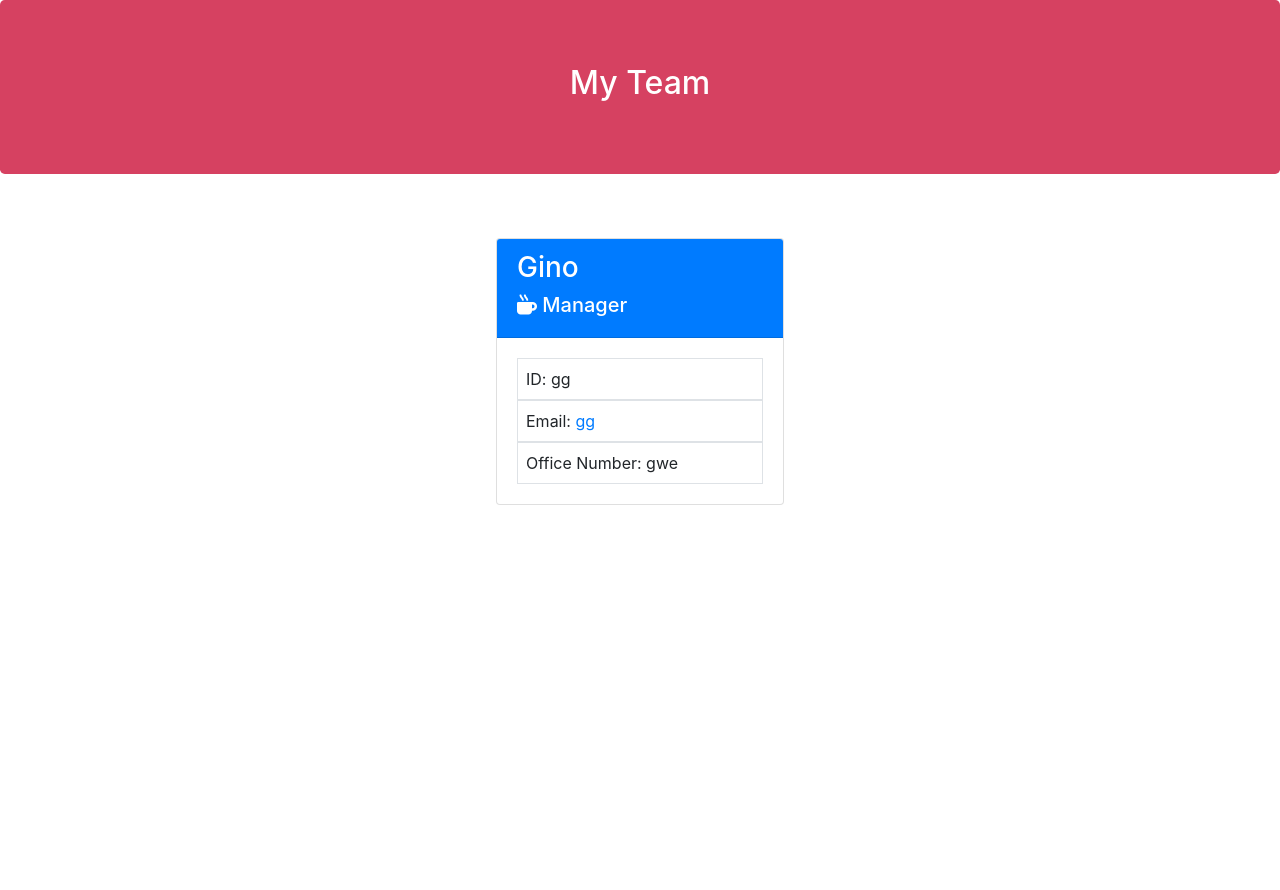
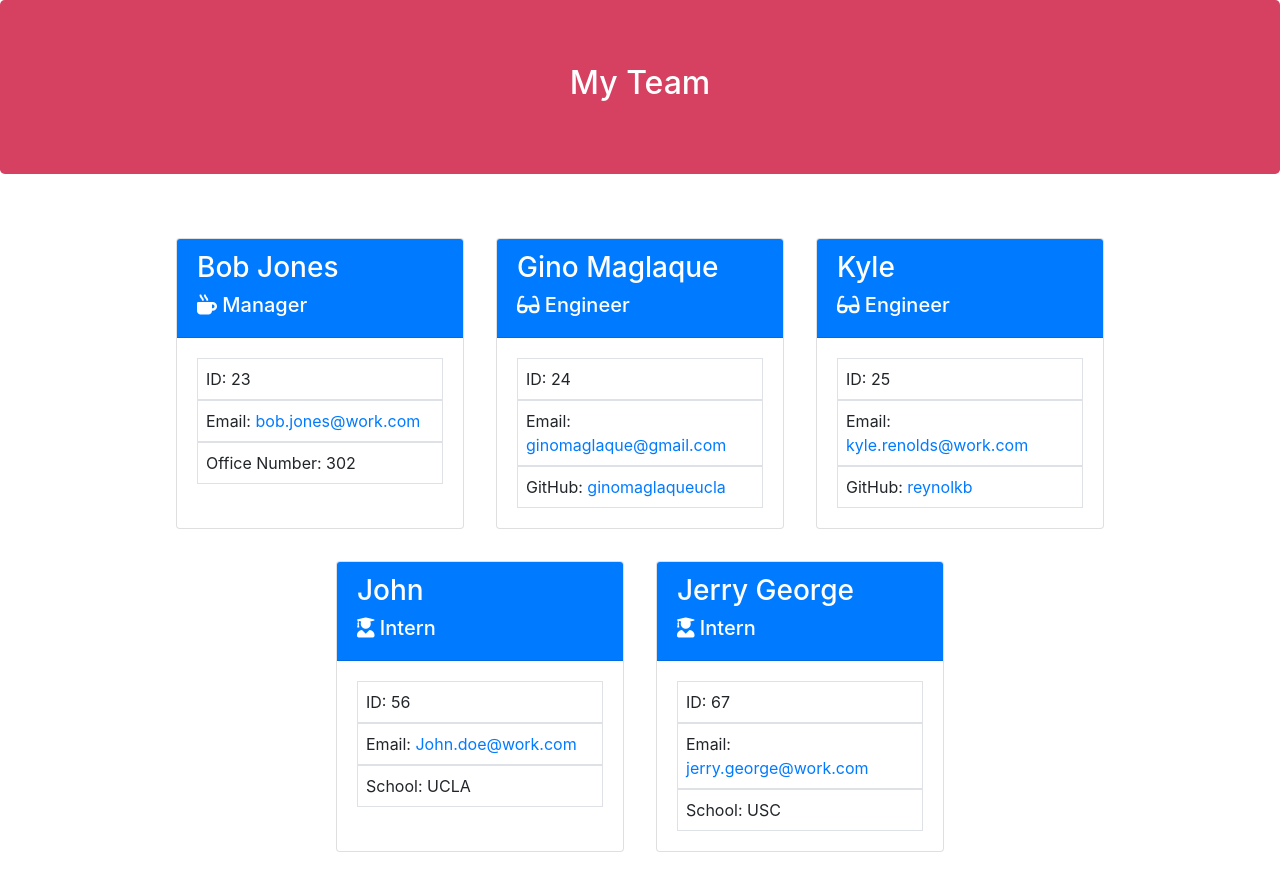
Before and after one commit to ginomaglaqueucla/team-profile-generator-gm20, a website: page dist/index.html in a window 1280 px wide. Before the commit the page ends 800 px from the top, so only its background shows below. Drawn offline with nearby package versions, Linux system fonts and the light colour scheme.

Commit message:
Final commits

```diff
--- a/dist/index.html
+++ b/dist/index.html
@@ -20,18 +20,86 @@
 
         <div class="card m-3" style="width: 18rem;">
         <div class="card-header text-white bg-primary">
-            <h3>Gino</h3>
+            <h3>Bob Jones</h3>
             <h5><i class="fas fa-mug-hot"></i> Manager</h5>
         </div>
         <div class="card-body">
             <div class="border p-2">
-                ID: gg
+                ID: 23
             </div>
             <div class="border p-2">
-                Email: <a href="mailto:gg">gg</a>
+                Email: <a href="mailto:bob.jones@work.com">bob.jones@work.com</a>
             </div>
             <div class="border p-2">
-                Office Number: gwe
+                Office Number: 302
+            </div>
+        </div>
+    </div>
+        <div class="card m-3" style="width: 18rem;">
+        <div class="card-header text-white bg-primary">
+            <h3>Gino Maglaque</h3>
+            <h5><i class="fas fa-glasses"></i> Engineer</h5>
+        </div>
+        <div class="card-body">
+            <div class="border p-2">
+                ID: 24
+            </div>
+            <div class="border p-2">
+                Email: <a href="mailto:ginomaglaque@gmail.com">ginomaglaque@gmail.com</a>
+            </div>
+            <div class="border p-2">
+                GitHub: <a href="https://github.com/ginomaglaqueucla">ginomaglaqueucla</a>
+            </div>
+        </div>
+    </div>
+        <div class="card m-3" style="width: 18rem;">
+        <div class="card-header text-white bg-primary">
+            <h3>Kyle</h3>
+            <h5><i class="fas fa-glasses"></i> Engineer</h5>
+        </div>
+        <div class="card-body">
+            <div class="border p-2">
+                ID: 25
+            </div>
+            <div class="border p-2">
+                Email: <a href="mailto:kyle.renolds@work.com">kyle.renolds@work.com</a>
+            </div>
+            <div class="border p-2">
+                GitHub: <a href="https://github.com/reynolkb">reynolkb</a>
+            </div>
+        </div>
+    </div>
+        <div class="card m-3" style="width: 18rem;">
+        <div class="card-header text-white bg-primary">
+            <h3>John</h3>
+            <h5><i class="fas fa-user-graduate"></i> Intern</h5>
+        </div>
+        <div class="card-body">
+            <div class="border p-2">
+                ID: 56
+            </div>
+            <div class="border p-2">
+                Email: <a href="mailto:John.doe@work.com">John.doe@work.com</a>
+            </div>
+            <div class="border p-2">
+                School: UCLA
+            </div>
+        </div>
+    </div>
+        <div class="card m-3" style="width: 18rem;">
+        <div class="card-header text-white bg-primary">
+            <h3>Jerry George</h3>
+            <h5><i class="fas fa-user-graduate"></i> Intern</h5>
+        </div>
+        <div class="card-body">
+            <div class="border p-2">
+                ID: 67
+            </div>
+            <div class="border p-2">
+                Email: <a href="mailto:jerry.george@work.com">jerry.george@work.com</a>
+            </div>
+            <div class="border p-2">
+                School: USC
             </div>
         </div>
     </div>
```
Also changed, not shown: README.md.
